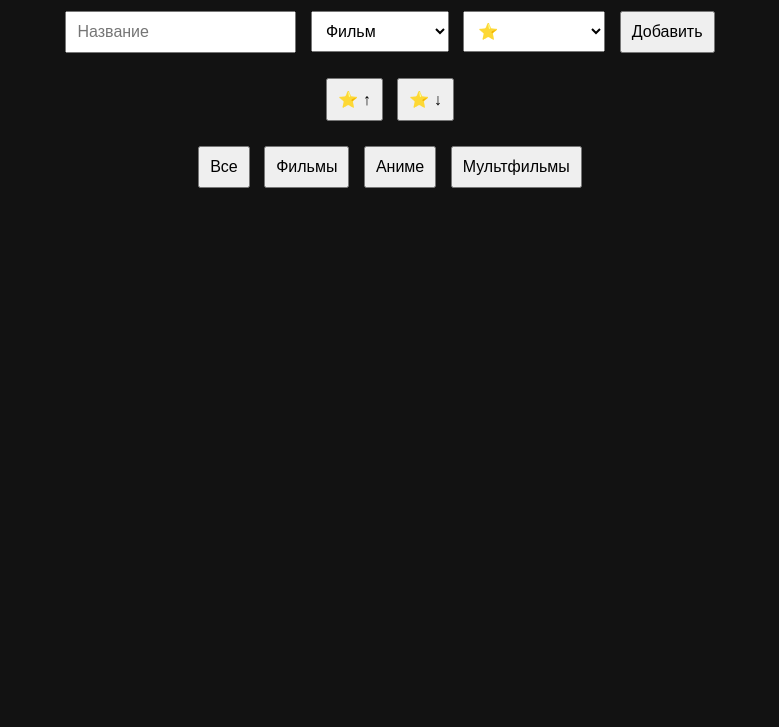
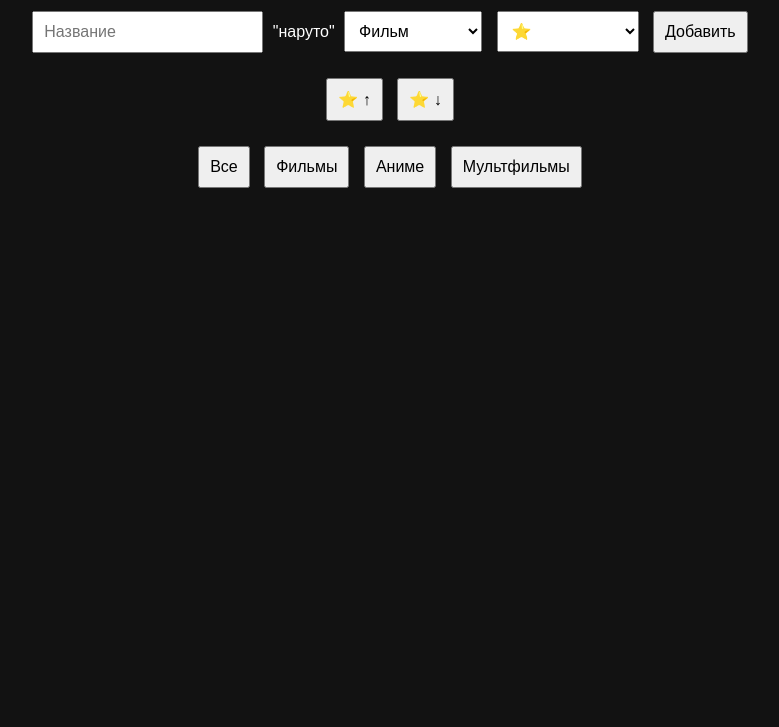
Before and after one commit to Yokaoi/watchlist1, a plain HTML site: page index.html in a window 1280 px wide. Shown: the part 73-800 px from the top of the page, without its empty margins (250-1029 px from the left). Drawn offline with Linux system fonts and the light colour scheme.

```diff
--- a/index.html
+++ b/index.html
@@ -12,6 +12,7 @@
 <!-- Форма добавления -->
 <div class="form">
     <input type="text" id="title" placeholder="Название">
+    "наруто"
 
     <select id="category">
         <option value="Фильм">Фильм</option>
```
